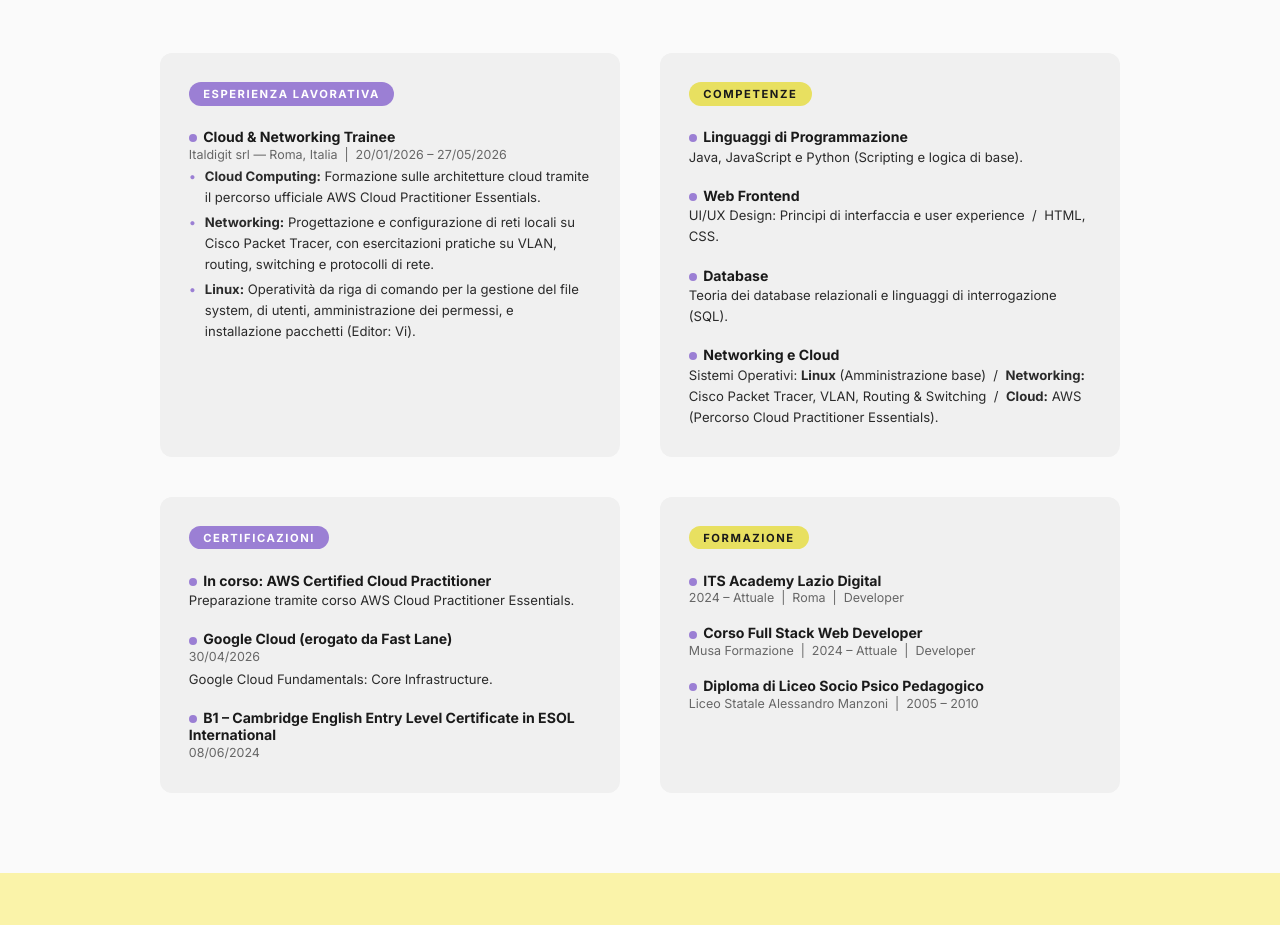
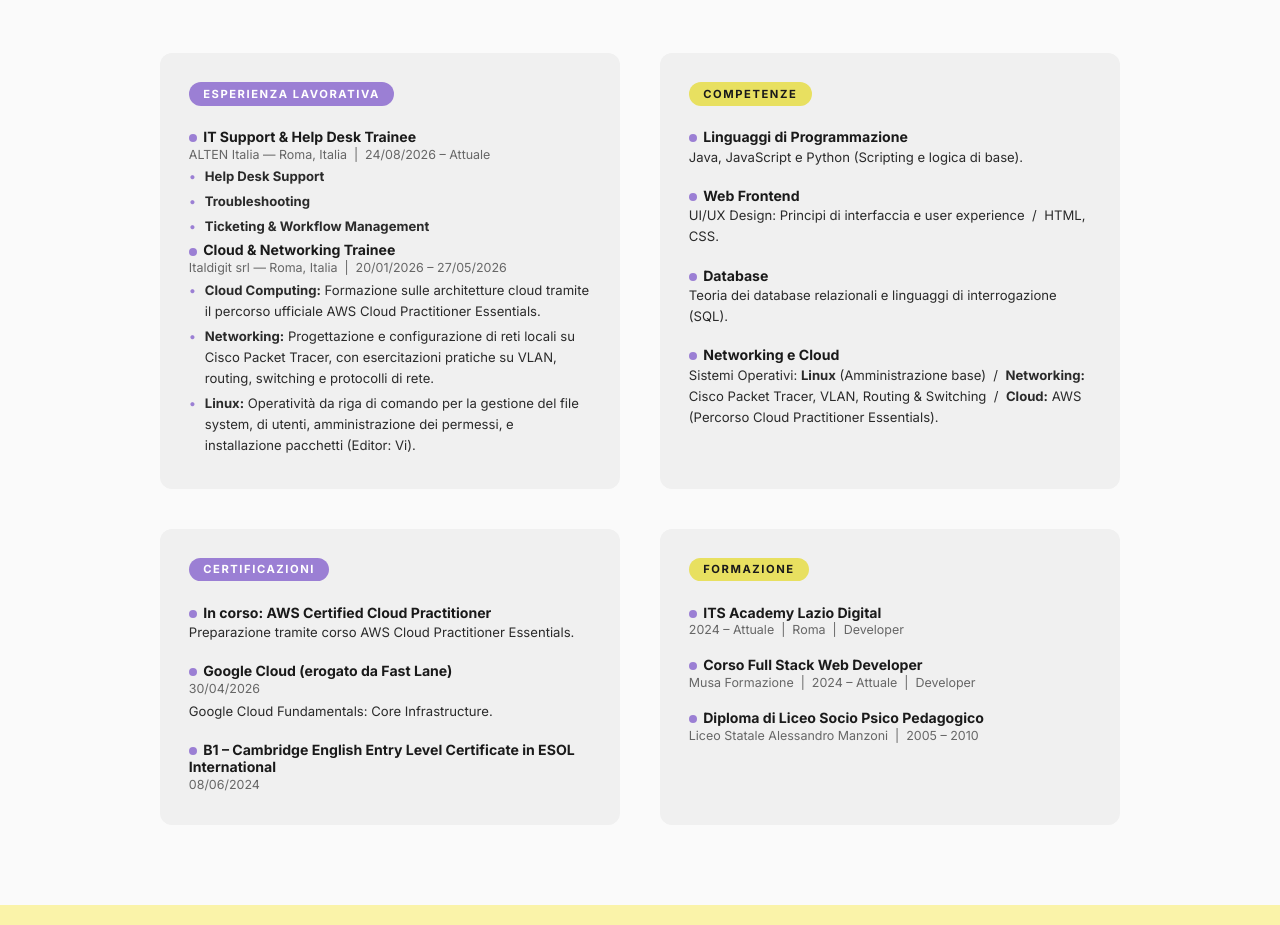
Before and after one commit to cris-collab/cristinagolino.github.io, a plain HTML site: page index.html in a window 1280 px wide. Shown: the part 1327-2252 px from the top of the page. Drawn offline with Linux system fonts and the light colour scheme.

Commit message:
Update index.html
New experiences

```diff
--- a/index.html
+++ b/index.html
@@ -546,6 +546,16 @@
       <div class="cv-card reveal">
         <div class="cv-card-title">Esperienza Lavorativa</div>
         <div class="cv-entry">
+
+           <p class="cv-entry-title"><span class="skill-dot"></span>IT Support & Help Desk Trainee</p>
+          <p class="cv-entry-sub">ALTEN Italia — Roma, Italia &nbsp;|&nbsp; 24/08/2026 – Attuale</p>
+          <ul class="cv-entry-body">
+            <li><strong>Help Desk Support</strong></li>
+            <li><strong>Troubleshooting</strong></li>
+            <li><strong>Ticketing & Workflow Management</strong></li>
+          </ul>
+
+
           <p class="cv-entry-title"><span class="skill-dot"></span>Cloud &amp; Networking Trainee</p>
           <p class="cv-entry-sub">Italdigit srl — Roma, Italia &nbsp;|&nbsp; 20/01/2026 – 27/05/2026</p>
           <ul class="cv-entry-body">
```
